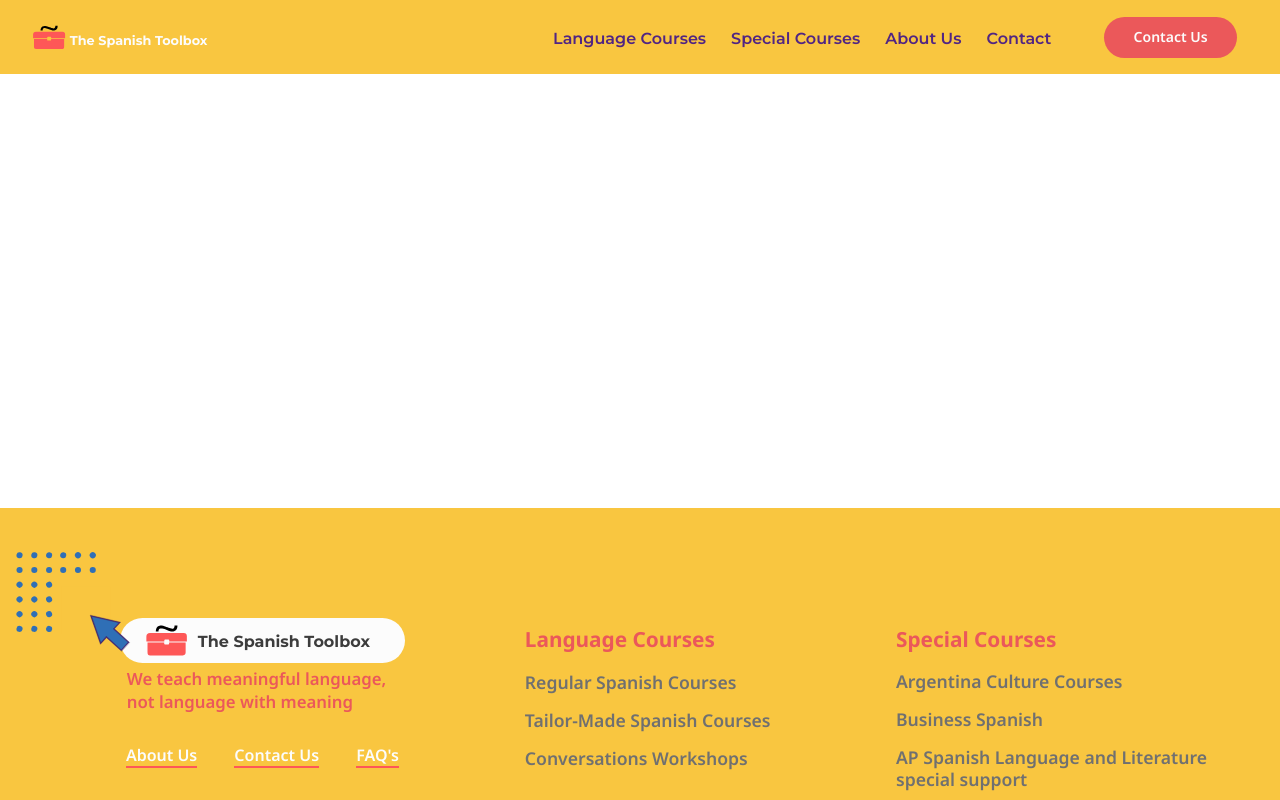
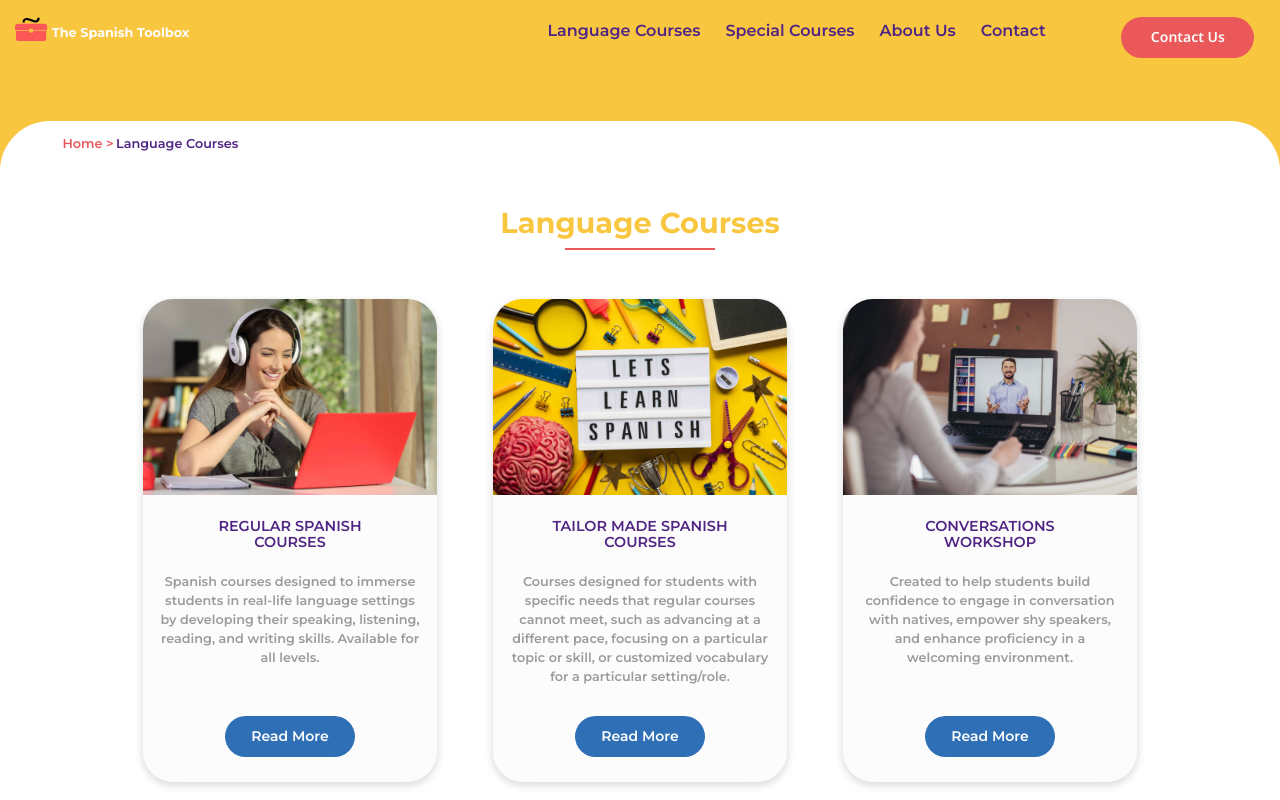
Before and after one commit to GustavoCarrena/spanishToolbox, a React (Vite) app: page /language in a window 1280 px wide. Shown: the top 800 px of the page. Built offline with nearby package versions, Linux system fonts and the light colour scheme.

Commit message:
Language Courses in progress

```diff
--- a/package.json
+++ b/package.json
@@ -14,7 +14,8 @@
     "react-bootstrap": "^2.4.0",
     "react-dom": "^18.2.0",
     "react-router-dom": "^6.3.0",
-    "sass": "^1.54.0"
+    "sass": "^1.54.0",
+    "styled-components": "^5.3.5"
   },
   "devDependencies": {
     "@types/react": "^18.0.15",
--- a/src/components/Header.jsx
+++ b/src/components/Header.jsx
@@ -1,5 +1,5 @@
 import React from "react";
-import { Link } from "react-router-dom";
+import { Link} from "react-router-dom";
 import styles from "./header.module.scss";
 import Container from "react-bootstrap/Container";
 import Nav from "react-bootstrap/Nav";
@@ -9,8 +9,8 @@ import Offcanvas from "react-bootstrap/Offcanvas";
 export const Header = () => {
 
   return (
-    <Navbar fixed="top" expand="lg" className={styles.navBarContainer}>
-      <Container fluid className={styles.contentContainer}>
+    <Navbar collapseOnSelect fixed="top" expand="lg" className={styles.navBarContainer}>
+      <Container  fluid className={styles.contentContainer}>
         <Navbar.Brand as={Link} to="/" className={styles.logo}>
           <div className={styles.logoContainer}>
             <img
@@ -52,6 +52,7 @@ export const Header = () => {
                 <span
                   className={styles.canvasLogotitle}
                   style={styles['.canvasLogotitle']}
+
                 >
                   The Spanish Toolbox
                 </span>
@@ -81,5 +82,5 @@ export const Header = () => {
       </Container>
         <button className={styles.contactButton}>Contact Us</button>
     </Navbar>
-  );
+    );
 };
--- a/src/components/LetsLearn.jsx
+++ b/src/components/LetsLearn.jsx
@@ -1,26 +1,42 @@
 import React from 'react';
-import { useNavigate } from "react-router-dom";
+import { useNavigate } from 'react-router-dom';
+import {usePath} from "../hooks/usePath";
+import {myimg, myh1, myh1Language} from "../templates/letsLearnStyles";
 import styles from './letsLearn.module.scss';
 
+
 export const LetsLearn = () => {
+
+    const screen = usePath();
+    const Myimg = myimg;
+    const Myh1 = myh1;
+    const Myh1Language = myh1Language;
 
     const navigate = useNavigate();
     const handleNavigate = (route) =>{
         navigate(route)
     };
 
+
+
     return (
 
         <section className={styles.letsLearnContainer}>
 
-        <img className={styles.greenCircle} src="assets/img/hero/hero-_circ-verde.svg" alt="green circle"/>
+            <Myimg pathlocation={screen} className={styles.greenCircle} src="assets/img/hero/hero-_circ-verde.svg" alt="green circle"/>
 
             <header className={styles.headerContainer}>
-            <h1 className={styles.titleH1}>
+
+                <Myh1Language pathlocation={screen}>
+                    <span className='title'>Language Courses</span>
+                    <span className='line'></span>
+                </Myh1Language>
+
+                <Myh1 pathlocation={screen} className={styles.titleH1}>
                     <span className={styles.firstLine}>LET´S LEARN</span>
                     <span className={styles.secondLine}>SPANISH!</span>
                     <span className={styles.thirdLine}>Online. Professional. Simple</span>
-            </h1>
+                </Myh1>
             </header>
 
             <main className={styles.mainContainer}>
@@ -64,11 +80,8 @@ export const LetsLearn = () => {
                     </div>
                     <button className={`${styles.thirdCardButton} ${styles.btn}`} onClick={() => handleNavigate('/')}>Read More</button>
                 </div>
-            <img className={styles.yellowCircle} src="assets/img/hero/hero-circ-amarillo.svg" alt="circle image"/>
+                <Myimg pathlocation={screen} className={styles.yellowCircle} src="assets/img/hero/hero-circ-amarillo.svg" alt="circle image"/>
             </main>
-
-
-
         </section>
 
   )
--- a/src/components/header.module.scss
+++ b/src/components/header.module.scss
@@ -2,12 +2,9 @@
 
 
 .navBarContainer {
-
-    @include mixin.flex-row-nowrap(center, space-between);
-    background-color: var(--yellow) !important;
-    padding: 16px 18px 15px 18px !important;
-
+    background-color: var(--yellow);
     .contentContainer {
+        padding-bottom: 15px;
 
         .logo {
 
@@ -52,7 +49,8 @@
             max-width: 80px;
             height: 100%;
             line-height: 0 !important;
-
+            box-shadow: none !important;
+            max-height: 74px !important;
             span {
                 display: none !important;
             }
@@ -82,11 +80,14 @@
         .canvasContainer {
 
             .canvasHeader {
+
                 .canvasTitle {
                     @include mixin.flex-row-nowrap(center, space-around);
                     width: max-content !important;
                     padding-left: 1% !important;
                     text-decoration: none !important;
+                    box-shadow: none !important;
+
                 }
             }
 
@@ -110,6 +111,10 @@
     font-family: "Montserrat", sans-serif;
     font-weight: bold;
     color: var(--white);
+    text-decoration: none !important;
+    box-shadow: none !important;
+
+
 
 }
 
--- a/src/components/letsLearn.module.scss
+++ b/src/components/letsLearn.module.scss
@@ -117,7 +117,7 @@
             }
             @media(min-width:767px){
                 width: 28%;
-                min-height: 446px;
+                min-height: 483px;
                 max-width: 350px;
             }
 
@@ -159,6 +159,15 @@
                 width: 90%;
                 height: 130px;
                 margin: 10px 0 10px 0;
+                @media(min-width:768px){
+                    margin: 10px 0 35px 0;
+                }
+                @media(min-width:850px){
+                    margin: 10px 0 20px 0;
+                }
+                @media(min-width:1020px){
+                    margin: 10px 0 10px 0;
+                }
                 .text{
                     text-align: center;
                     font-family: var(--montserrat-font);
--- a/src/containers/LanguageCourses.jsx
+++ b/src/containers/LanguageCourses.jsx
@@ -1,14 +1,24 @@
 import React from 'react';
+import { useNavigate } from 'react-router-dom';
+import {LetsLearn} from '../components/LetsLearn.jsx';
+import styles from './languageCourses.module.scss';
 
 export const LanguageCourses = () => {
+
+  const navigate = useNavigate();
+  const handleToHome = () =>{
+    navigate('/');
+  }
+
   return (
-    <h1 style={{height:'500px'}}>
-
-
-      LanguageCourses
-
-
-
-      </h1>
+    <section className={styles.section}>
+      <div className={styles.container}>
+        <div className={styles.toHomeContainer}>
+          <span onClick={handleToHome} className={styles.toHome}></span>
+          <span className={styles.actualPage}>Language Courses</span>
+        </div>
+        <LetsLearn/>
+      </div>
+    </section>
   )
 }
--- /dev/null
+++ b/src/containers/languageCourses.module.scss
@@ -0,0 +1,49 @@
+@use "../../styles/mixins.scss"as mixin;
+
+.section{
+    background-color: var(--yellow);
+    margin-top: 74px;
+    padding-top: 7px;
+    .container{
+        background-color: #fff;
+        border-radius: 50px 50px 0 0;
+        margin: 40px 0;
+        padding: 60px 2% 30px 2% ;
+        position: relative;
+        .toHomeContainer{
+            @include mixin.flex-row-nowrap(center, flex-start);
+            margin-left: 8%;
+            position: relative;
+            top: -47px;
+            font-family: var(--montserrat-font);
+            font-weight: 600;
+            font-size: 0.6rem;
+            @media(min-width: 768px){
+                margin-left: 3%;
+                font-size: 0.8rem;
+            }
+            .toHome{
+                color: var(--red);
+                &:hover{
+                    cursor: pointer;
+                    text-decoration: underline var(--red);
+                    color: var(--red);
+                }
+
+            }
+            .toHome:before{
+                content: 'Home >';
+            }
+
+            .actualPage{
+                margin-left: 1%;
+                color: var(--violet);
+                @media(min-width: 768px){
+                    margin-left: 0.2%;
+                }
+            }
+        }
+
+    }
+
+}
--- /dev/null
+++ b/src/hooks/usePath.js
@@ -0,0 +1,17 @@
+import React, { useState,useEffect } from "react";
+import {useLocation } from "react-router-dom";
+
+
+export const usePath = () => {
+
+    const [screen, setScreen] = useState('');
+    const {pathname} = useLocation();
+
+    useEffect(() => {
+      const pathId = (urlPath) => setScreen(`${urlPath.slice(1)}`);
+      pathId(pathname);
+    }, [pathname]);
+
+    return screen;
+
+}
--- /dev/null
+++ b/src/templates/letsLearnStyles.js
@@ -0,0 +1,52 @@
+import styled from 'styled-components';
+
+export const myimg = styled.img`
+display:${props => (props.pathlocation === 'language' ? 'none' : '')}
+`
+export const myh1 = styled.h1`
+display:${props => (props.pathlocation === 'language' ? 'none !important' : '')}
+`
+
+export const myh1Language = styled.h1`
+    display:${props => (props.pathlocation !== 'language' ? 'none !important' : 'flex')};
+    width: 100vw;
+    flex-flow: column nowrap;
+    align-items: center;
+    justify-content: center;
+    color: var(--yellow);
+    font-family: var(--montserrat-font);
+    font-size: 1.65rem;
+    font-weight: bold;
+    font-stretch: normal;
+    font-style: normal;
+    line-height: 1.6rem;
+    letter-spacing: normal;
+    text-align: center;
+    padding-bottom: 3px;
+
+    @media(min-width: 420px){
+        font-size: 1.8rem;
+    }
+
+        .title{
+            width: 90%;
+            max-width: 257px;
+                @media(min-width: 420px){
+                    max-width: 315px;
+                }
+        }
+
+        .line{
+            width: 90%;
+            max-width: 122px;
+            border: solid 1.5px var(--red);
+            background-color: var(--red);
+            margin-top: 12px;
+                @media(min-width: 420px){
+                    max-width: 150px;
+                }
+    }
+
+
+
+`
```
Also changed, not shown: 1 other file (tests, documents, lock files or other folders). Lines whose indentation alone changed are shown as unchanged.
